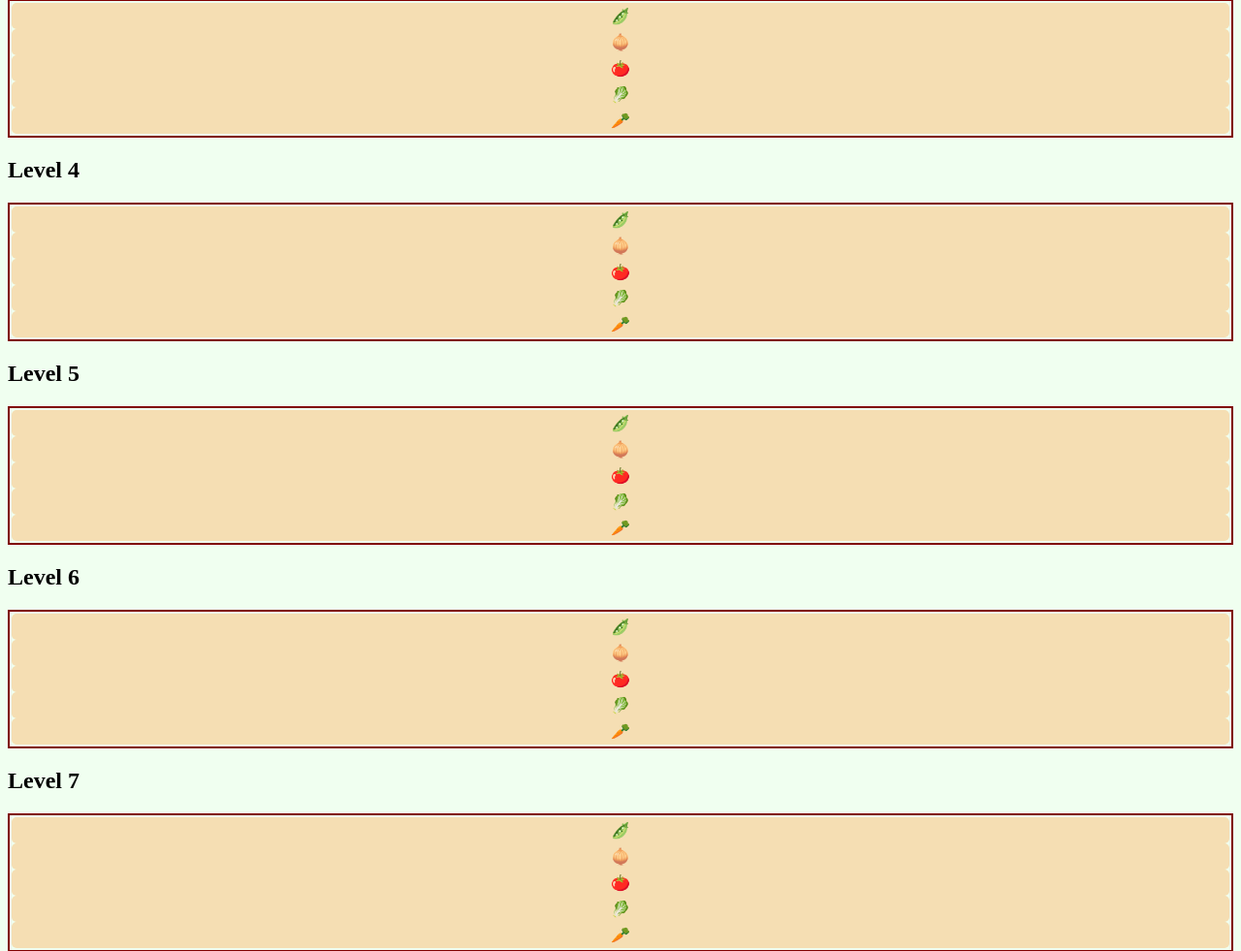
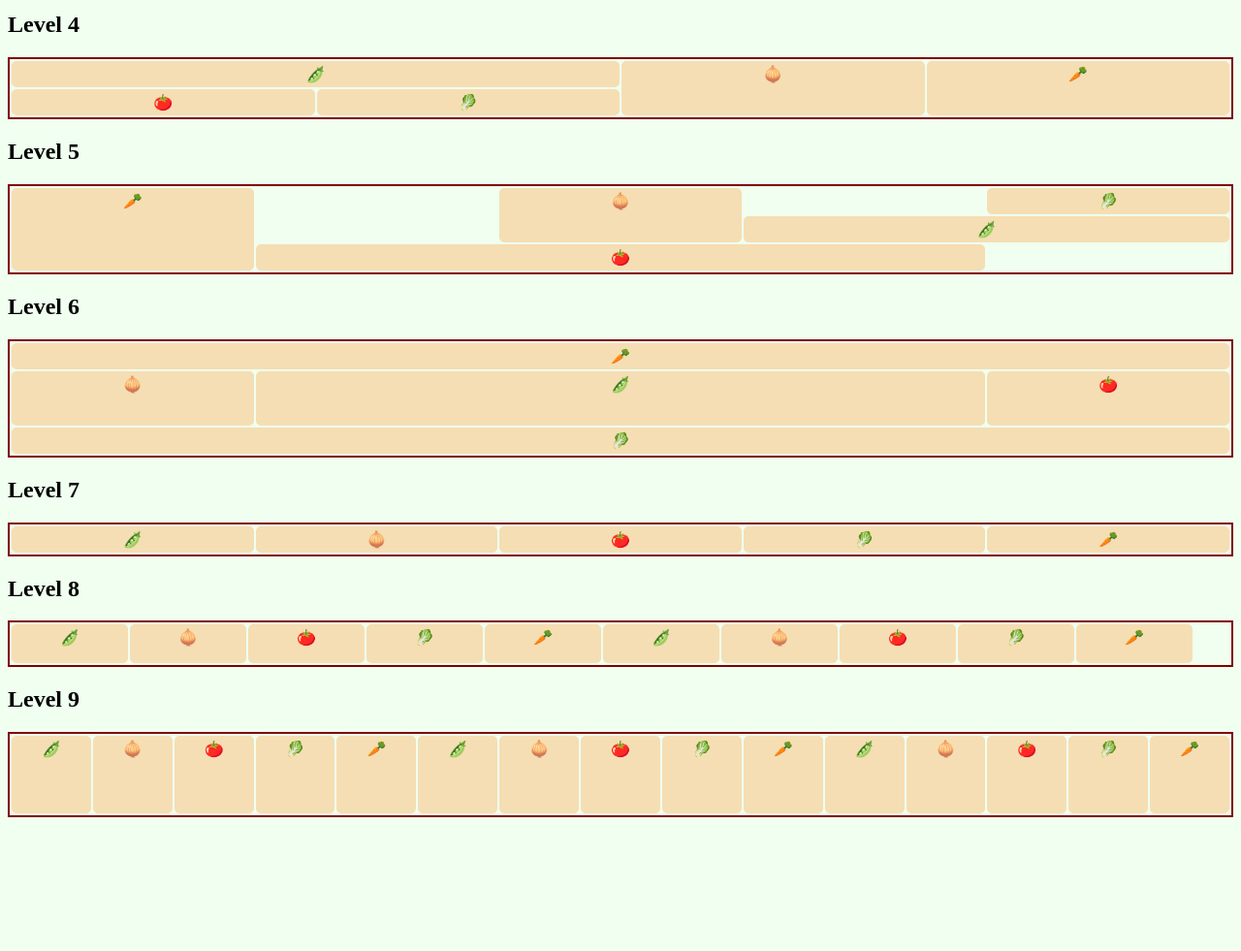
Before and after one commit to brent-trapp/Grid-Garden, a plain HTML site: page index.html in a window 1280 px wide. Shown: the part 547-1528 px from the top of the page at 97% size. After the commit the page ends 1398 px from the top, so only its background shows below. Drawn offline with Linux system fonts and the light colour scheme.

Commit message:
Added code into levels.CSS to add grid display and rearrange items

```diff
--- a/index.html
+++ b/index.html
@@ -1,10 +1,10 @@
-<!doctype html>
+<!DOCTYPE html>
 <html lang="en">
   <head>
     <title>Garden</title>
     <meta name="viewport" content="width=device-width, initial-scale=1.0" />
+    <link rel="stylesheet" href="levels.css" />
     <link rel="stylesheet" href="index.css" />
-    <link rel="stylesheet" href="levels.css" />
   </head>
   <body>
     <h1>Garden</h1>
--- a/levels.css
+++ b/levels.css
@@ -0,0 +1,137 @@
+#level-1.garden {
+  display: grid;
+  grid-template-columns: repeat(2, 1fr);
+}
+
+#level-2.garden {
+  display: grid;
+  grid-template-columns: repeat(2, 1fr);
+}
+
+#level-2 .peas {
+  grid-column: 1 / 3;
+}
+
+#level-3.garden {
+  display: grid;
+  grid-template-columns: repeat(3, 1fr);
+}
+
+#level-3 .onions {
+  grid-column: span 2;
+}
+
+#level-3 .tomatoes {
+  grid-column: span 2;
+}
+
+#level-3 .carrots {
+  grid-column: span 3;
+}
+
+#level-4.garden {
+  display: grid;
+  grid-template-columns: repeat(4, 1fr);
+  grid-template-rows: repeat(2, 1fr);
+  grid-template-areas:
+    "peas peas onions carrots"
+    "tomatoes lettuce onions carrots";
+}
+
+#level-4 .peas {
+  grid-area: peas;
+}
+
+#level-4 .onions {
+  grid-area: onions;
+}
+
+#level-4 .carrots {
+  grid-area: carrots;
+}
+
+#level-4 .tomatoes {
+  grid-area: tomatoes;
+}
+
+#level-4 .lettuce {
+  grid-area: lettuce;
+}
+
+#level-5.garden {
+  display: grid;
+  grid-template-columns: repeat(5, 1fr);
+  grid-template-rows: repeat(3, 1fr);
+  grid-template-areas:
+    "carrots . onions . lettuce"
+    "carrots . onions peas peas"
+    "carrots tomatoes tomatoes tomatoes .";
+}
+
+#level-5 .peas {
+  grid-area: peas;
+}
+
+#level-5 .onions {
+  grid-area: onions;
+}
+
+#level-5 .tomatoes {
+  grid-area: tomatoes;
+}
+
+#level-5 .lettuce {
+  grid-area: lettuce;
+}
+
+#level-5 .carrots {
+  grid-area: carrots;
+}
+
+#level-6.garden {
+  display: grid;
+  grid-template-columns: repeat(5, 1fr);
+  grid-template-rows: repeat(4, 1fr);
+}
+
+#level-6 .peas {
+  grid-column: 2 / Span 3;
+  grid-row: 2 / span 2;
+}
+
+#level-6 .onions {
+  grid-column: 1 / span 1;
+  grid-row: 2 / span 2;
+}
+
+#level-6 .carrots {
+  grid-column: 1 / span 5;
+  grid-row: 1 / span 1;
+}
+
+#level-6 .tomatoes {
+  grid-column: 5 / span 1;
+  grid-row: 2 / span 2;
+}
+
+#level-6 .lettuce {
+  grid-column: 1 / span 5;
+  grid-row: 4 / span 1;
+}
+
+#level-7.garden {
+  display: grid;
+  grid-template-columns: repeat(5, minmax(5ch, 1fr));
+}
+
+#level-8.garden {
+  display: grid;
+  grid-template-columns: repeat(auto-fit, 15ch);
+  grid-auto-rows: 5ch;
+}
+
+#level-9.garden {
+  display: grid;
+  grid-template-columns: repeat(auto-fit, minmax(5rem, 1fr));
+  grid-auto-rows: 5rem;
+}
```
